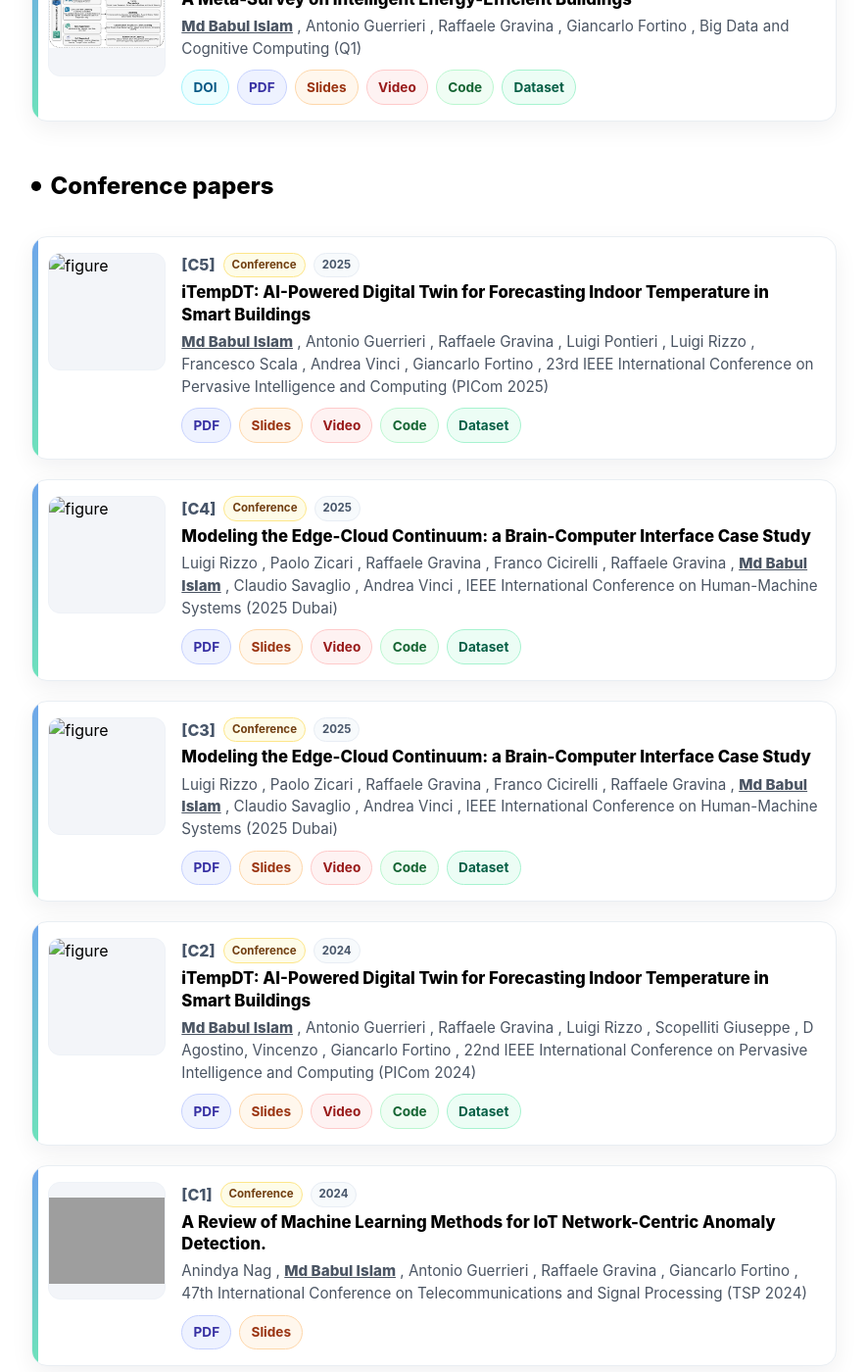
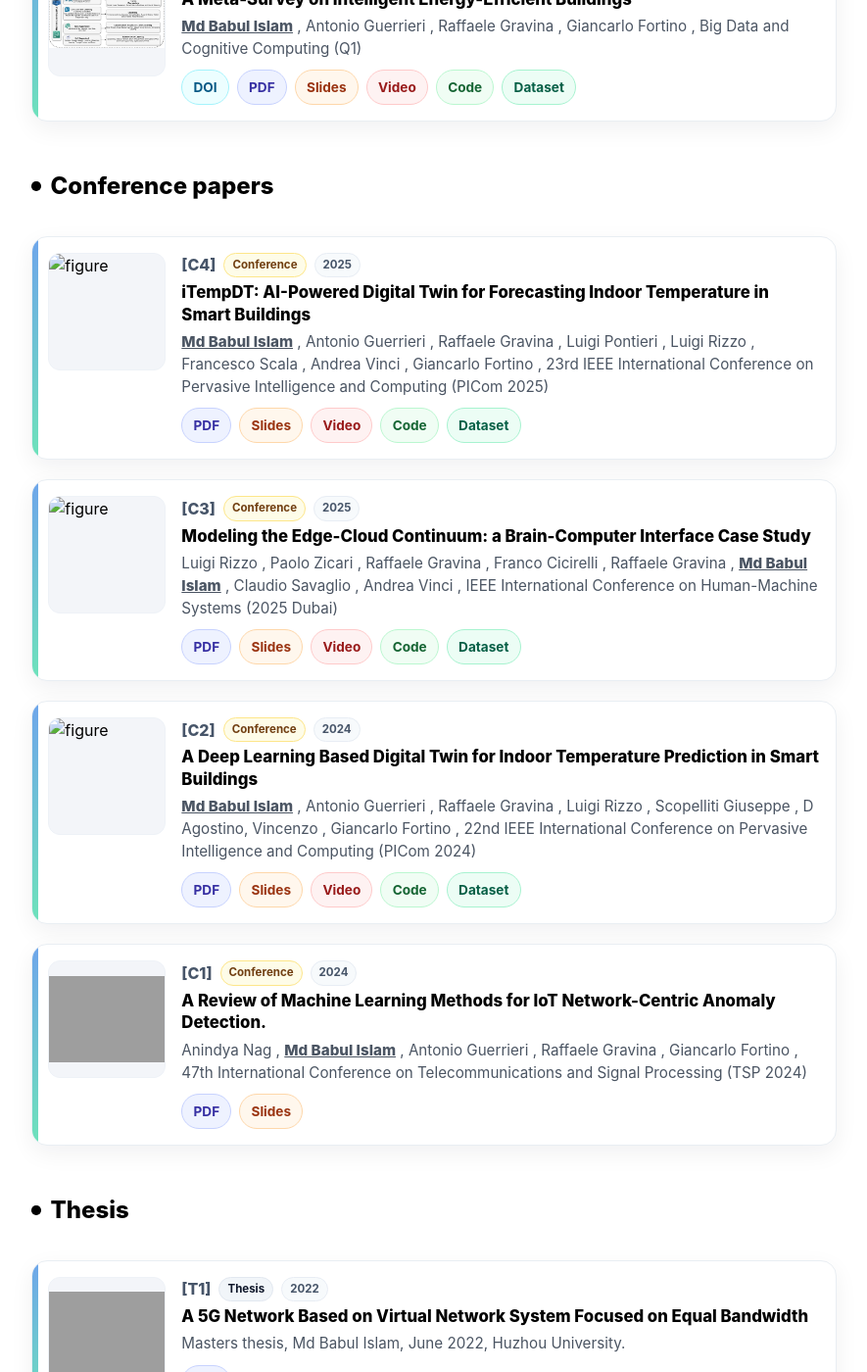
Before and after one commit to babulcseian/babulcseian.github.io, a Jekyll site: the page built from publications.md, in a window 1280 px wide and 1400 px high, scrolled down 2202 px. Shown: the whole window at 98% size, without its empty margins (197-1082 px from the left). Built offline with Jekyll 4.4.1, drawn with Linux system fonts in a browser that asks for light colours; a style sheet for code colours, icons or effects is not loaded; grey boxes are pictures that could not be loaded.

Commit message:
Update publications.yml

```diff
--- a/_data/publications.yml
+++ b/_data/publications.yml
@@ -217,29 +217,8 @@ conference:
     figure: ""
     fit: "contain"
 
-  - year: 2025
-    title: "Modeling the Edge-Cloud Continuum: a Brain-Computer Interface Case Study"
-    authors:
-      - { name: "Luigi Rizzo" }
-      - { name: "Paolo Zicari" }
-      - { name: "Raffaele Gravina" }
-      - { name: "Franco Cicirelli" }
-      - { name: "Raffaele Gravina" }
-      - { name: "Md Babul Islam", me: "1" }
-      - { name: "Claudio Savaglio" }
-      - { name: "Andrea Vinci" }
-    journal: "IEEE International Conference on Human-Machine Systems (2025 Dubai)"
-    paper: ""
-    code: ""
-    slides: ""
-    videos: ""
-    dataset: ""
-    slides: ""
-    figure: ""
-    fit: "contain"
-
   - year: 2024
-    title: "iTempDT: AI-Powered Digital Twin for Forecasting Indoor Temperature in Smart Buildings"
+    title: "A Deep Learning Based Digital Twin for Indoor Temperature Prediction in Smart Buildings"
     authors:
       - { name: "Md Babul Islam", me: "1" }
       - { name: "Antonio Guerrieri" }
```
